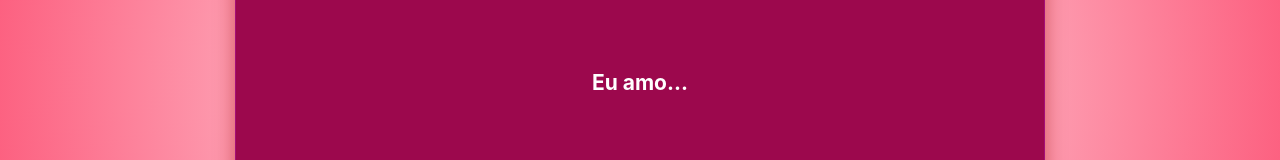
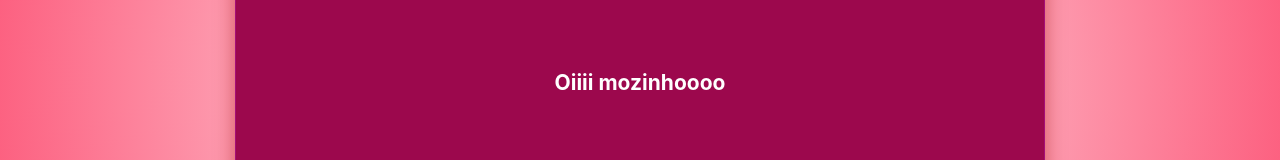
Before and after one commit to daniellourenco-Samba/beloved, a React (Create React App) app: page / in a window 1280 px wide. Shown: the part 318-478 px from the top of the page. Built offline with nearby package versions, Linux system fonts and the light colour scheme.

Commit message:
change reasoin

```diff
--- a/src/pages/home/Home.jsx
+++ b/src/pages/home/Home.jsx
@@ -7,7 +7,7 @@ const Home = () => {
 
   return (
     <div className="card" onClick= {() => navigate('/letter')} >
-            <h2>Eu amo...</h2>
+            <h2>Oiiii mozinhoooo</h2>
     </div>
   )
 }
--- a/src/pages/letter/Letter.jsx
+++ b/src/pages/letter/Letter.jsx
@@ -25,7 +25,7 @@ const Letter = () => {
       <div className="paper">
         <div className="paper-content">
           <div className="paper-close" onClick={(e) => {fecharCarta()}}>x</div>
-          <p>Eu amo muito nossos dias, nossa rotina, nossos rituais, amo nós, amo te amar!</p>
+          <p>Só queria te dizer que to morrendo de saudade. Desculpa nao manter a frequencia aqui, agora manterei, prometo! Eu te amo muito, e amo demonstrear mi amor por ioce. Sexta tenho suplesa rsrs!</p>
         </div>
       </div>
     </div>
```
